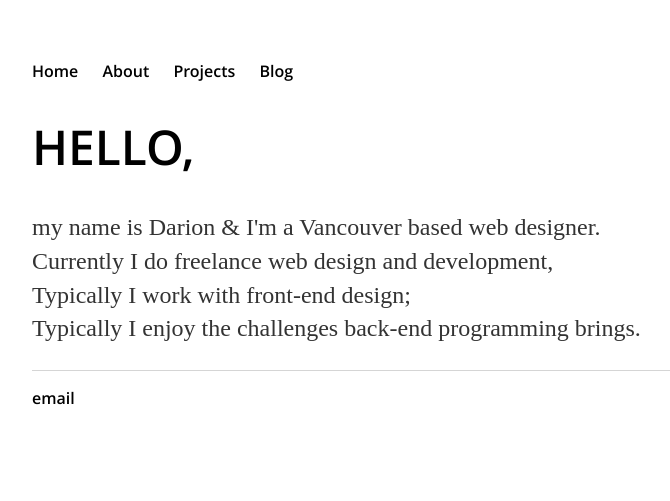
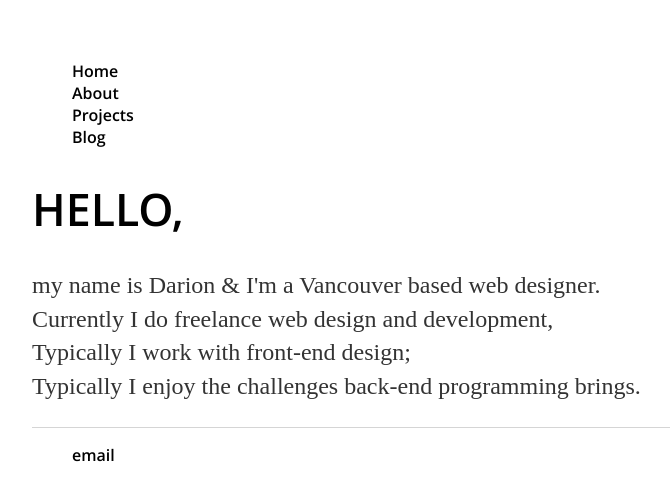
Before and after one commit to cosmicpepper/cosmicpepper.github.io, a Jekyll site: the page built from index.html, in a window 1280 px wide. Shown: the top 501 px of the page, without its empty margins (160-830 px from the left). Built offline with Jekyll 4.4.1, drawn with Linux system fonts in a browser that asks for light colours.

Commit message:
Update main.css

```diff
--- a/css/main.css
+++ b/css/main.css
@@ -9,11 +9,11 @@ h1, h2, h3, h4 {
 }
 
 h1 {
-	font-size: 3em;
+	font-size: 2.8em;
 }
 
 h2 {
-	font-size: 2.7em;
+	font-size: 2.4em;
  }
 
 h3 {
@@ -28,7 +28,7 @@ nav ul li,footer ul li {
 	font-family:'Open Sans';
 	padding: 0px;
 	list-style: none;
-	font-weight: bold;
+	font-weight: 600;
 
 }
 
@@ -72,20 +72,6 @@ ul.posts li {
 
 }
 
-nav ul, footer ul {
-
-	 font-size: 1em; font-family: 'Open Sans', 'Arial', 'Sans-Serif';
-	 padding: 0px; list-style: none;
- 	 font-weight: bold;
-
- }
-
-nav ul li, footer ul li {
-
-	display: inline;
-	 margin-right: 20px;
-
- }
 
 @font-face {
   font-family: 'Open Sans';
```
